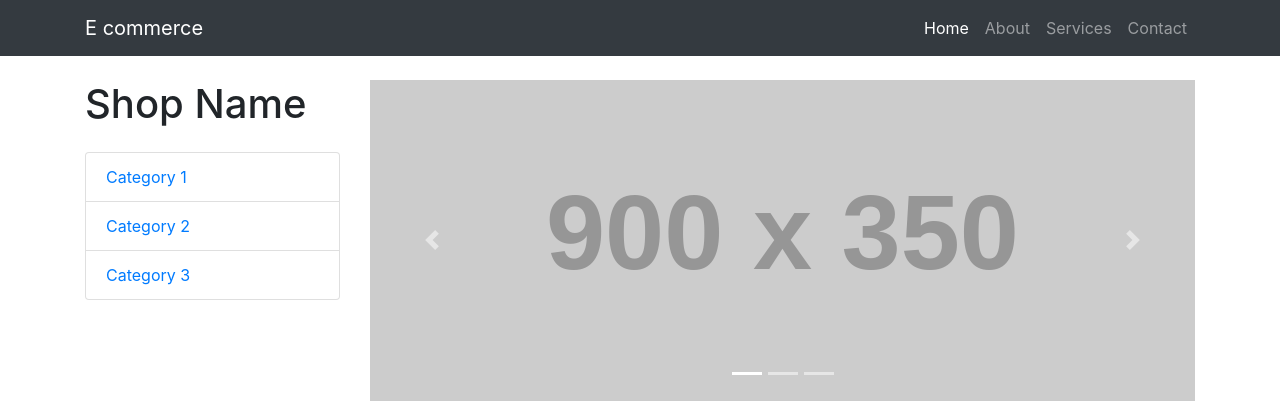
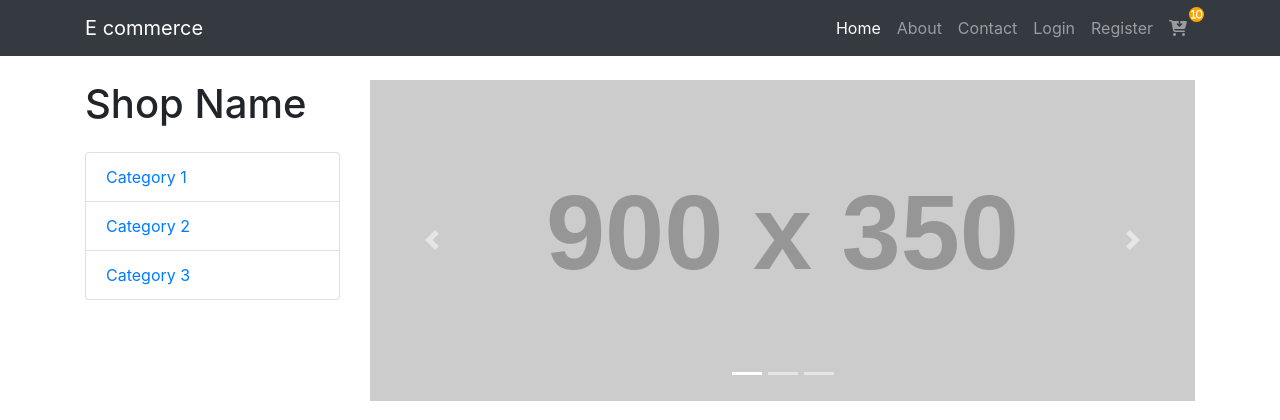
Before and after one commit to Bakhtiyar-Garashov/E-commerce, a Django app: page / in a window 1280 px wide. Shown: the top 420 px of the page. Run offline with Django 3.2, Linux system fonts and the light colour scheme; grey boxes labelled with a size stand in for pictures from a placeholder-image service; some libraries are stand-ins or nearby versions.

Commit message:
badge for card added

```diff
--- a/E_shop/static/css/base.css
+++ b/E_shop/static/css/base.css
@@ -42,3 +42,20 @@
 #lab_social_icon_footer #social-em:hover {
     color: #f39c12;
 }
+
+
+/* badge css for card icon */
+
+.notify-badge {
+    position: absolute;
+    width: 15px;
+    top: 5px;
+    height: 15px;
+    margin: 2px;
+    background: orange;
+    line-height: 15px;
+    text-align: center;
+    border-radius: 50%;
+    color: white;
+    font-size: 10px;
+}
--- a/E_shop/templates/shop/base.html
+++ b/E_shop/templates/shop/base.html
@@ -23,7 +23,9 @@
     <link href="{% static 'css/base.css'%}" rel="stylesheet">
 
     <!--FONTAWESOME CDN-->
-    <link href="//maxcdn.bootstrapcdn.com/font-awesome/4.1.0/css/font-awesome.min.css" rel="stylesheet">
+    <script src="https://kit.fontawesome.com/ae34423a2e.js" crossorigin="anonymous"></script>
+    <link href="https://stackpath.bootstrapcdn.com/font-awesome/4.8.0/css/font-awesome.min.css" rel="stylesheet">
+    <link href="https://maxcdn.bootstrapcdn.com/font-awesome/4.1.0/css/font-awesome.min.css" rel="stylesheet">
 </head>
 
 <body>
@@ -45,11 +47,17 @@
                     <li class="nav-item">
                         <a class="nav-link" href="{% url 'about' %}">About</a>
                     </li>
-                    <li class="nav-item">
-                        <a class="nav-link" href="#">Services</a>
+                     <li class="nav-item">
+                        <a class="nav-link" href="{% url 'contact' %}">Contact</a>
                     </li>
                     <li class="nav-item">
-                        <a class="nav-link" href="{% url 'contact' %}">Contact</a>
+                        <a class="nav-link" href="#">Login</a>
+                    </li>
+                     <li class="nav-item">
+                        <a class="nav-link" href="#">Register</a>
+                    </li>
+                     <li class="nav-item">
+                        <a class="nav-link" href="#"><i class="fas fa-cart-arrow-down"> <span class="notify-badge">10</span></i></a>
                     </li>
                 </ul>
             </div>
```
